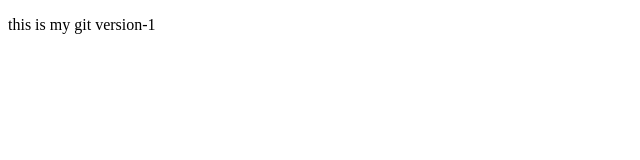
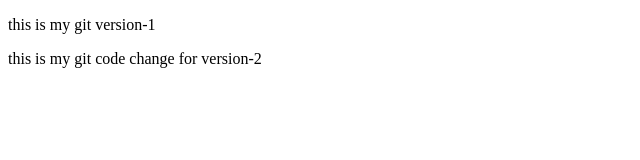
Before and after one commit to SrikanthReddy-36/git-02, a plain HTML site: page index.html in a window 1280 px wide. Shown: the whole page, without its empty margins (0-640 px from the left). Drawn offline with Linux system fonts and the light colour scheme.

Commit message:
version-2

```diff
--- a/index.html
+++ b/index.html
@@ -7,5 +7,6 @@
 </head>
 <body>
     <p>this is my git version-1</p>
+    <p>this is my git code change for version-2</p>
 </body>
 </html>
```
